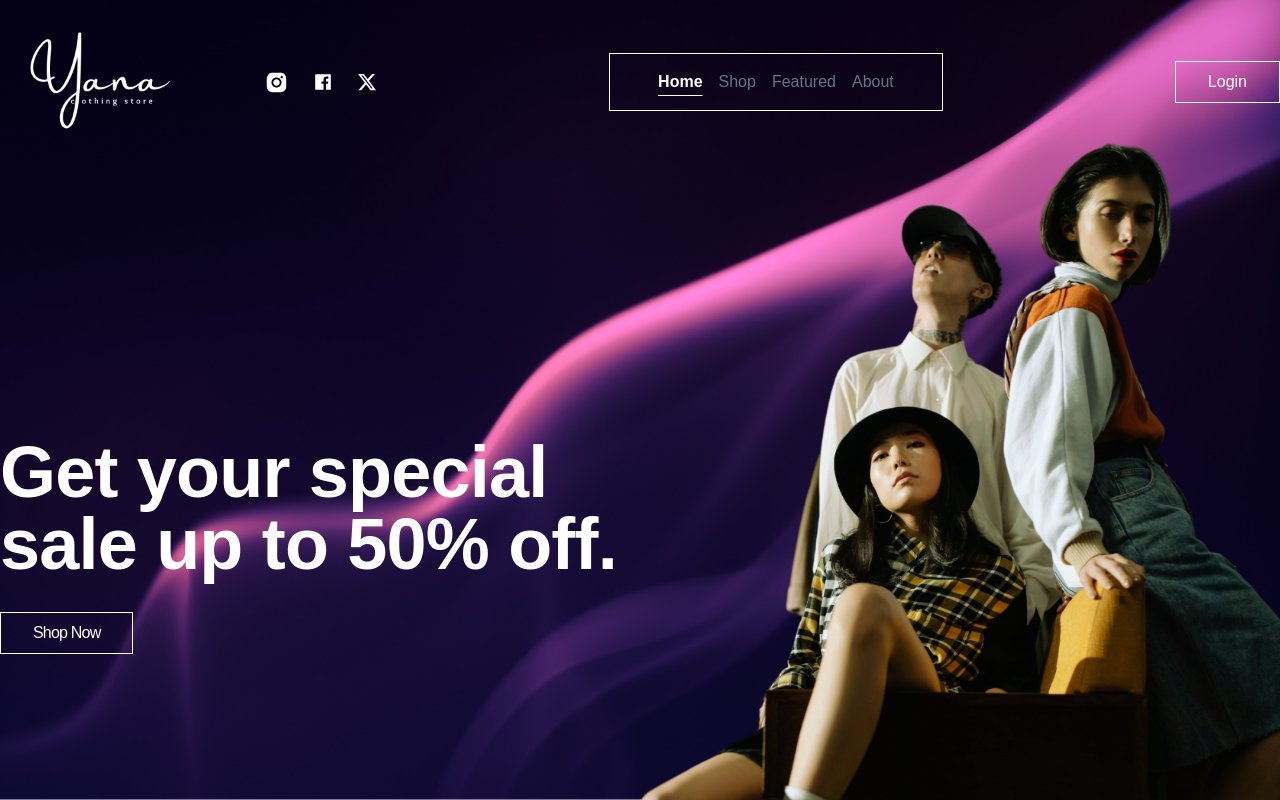
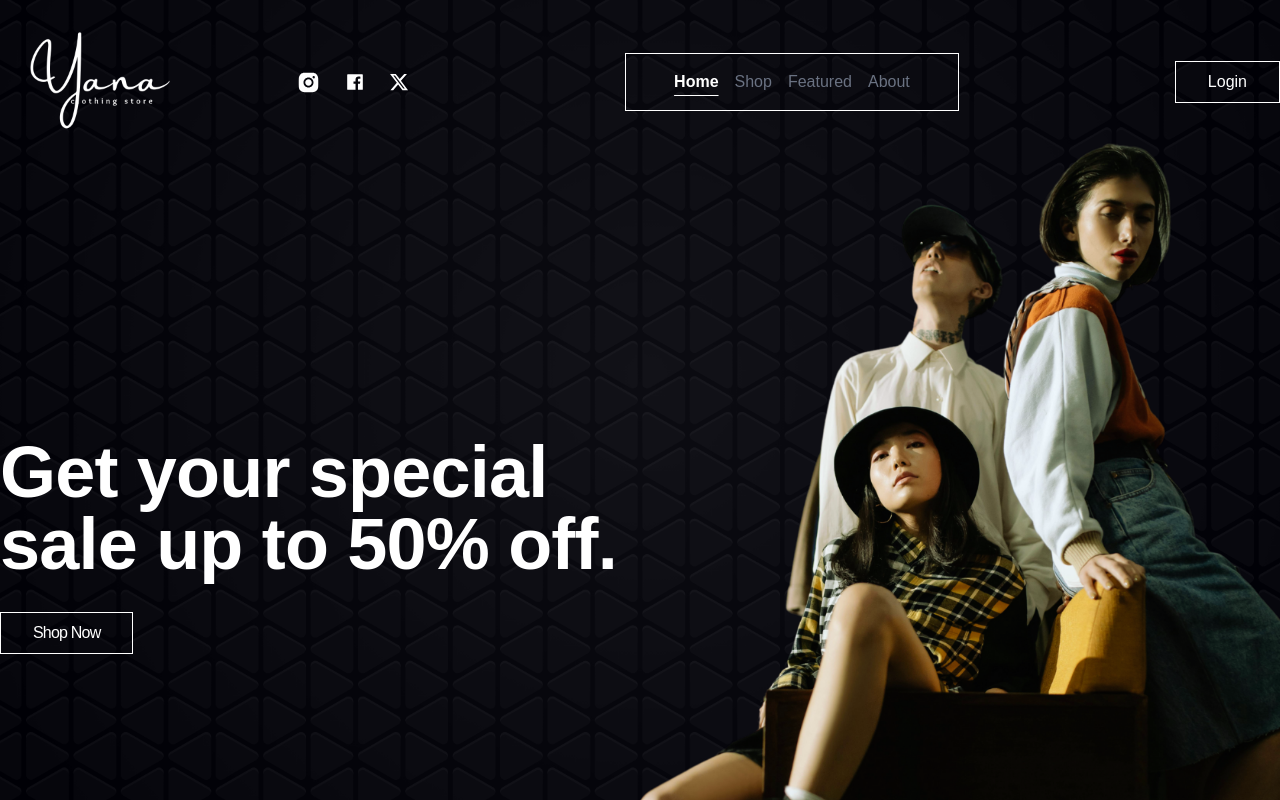
Before and after one commit to alexmortelsison/yana, a Next.js app: page / in a window 1280 px wide. Shown: the top 800 px of the page. Built offline with nearby package versions, Linux system fonts and the light colour scheme.

Commit message:
updated navbar

```diff
--- a/app/components/Hero.tsx
+++ b/app/components/Hero.tsx
@@ -8,7 +8,7 @@ export default function Hero() {
           src={"/bg.png"}
           alt="bg"
           fill
-          className="object-cover -z-50"
+          className="object-cover -z-50 brightness-30"
           priority
           quality={100}
         />
--- a/app/components/Navbar.tsx
+++ b/app/components/Navbar.tsx
@@ -7,7 +7,7 @@ import NavbarMenu from "./NavbarMenu";
 export default function Navbar() {
   return (
     <div className="flex justify-between items-center max-w-[1600px] mx-auto pt-8 sticky top-0">
-      <div className="flex space-x-16">
+      <div className="flex space-x-24">
         <Link href="/">
           <Image
             src={"/Yana.png"}
--- a/app/components/NavbarMenu.tsx
+++ b/app/components/NavbarMenu.tsx
@@ -33,7 +33,7 @@ export default function NavbarMenu() {
               className={`${
                 pathName === link.href
                   ? "font-bold text-white underline underline-offset-8"
-                  : "text-gray-500"
+                  : "text-gray-500 hover:underline underline-offset-8"
               }`}
             >
               {link.name}
```
Also changed, not shown: public/bg.png.
